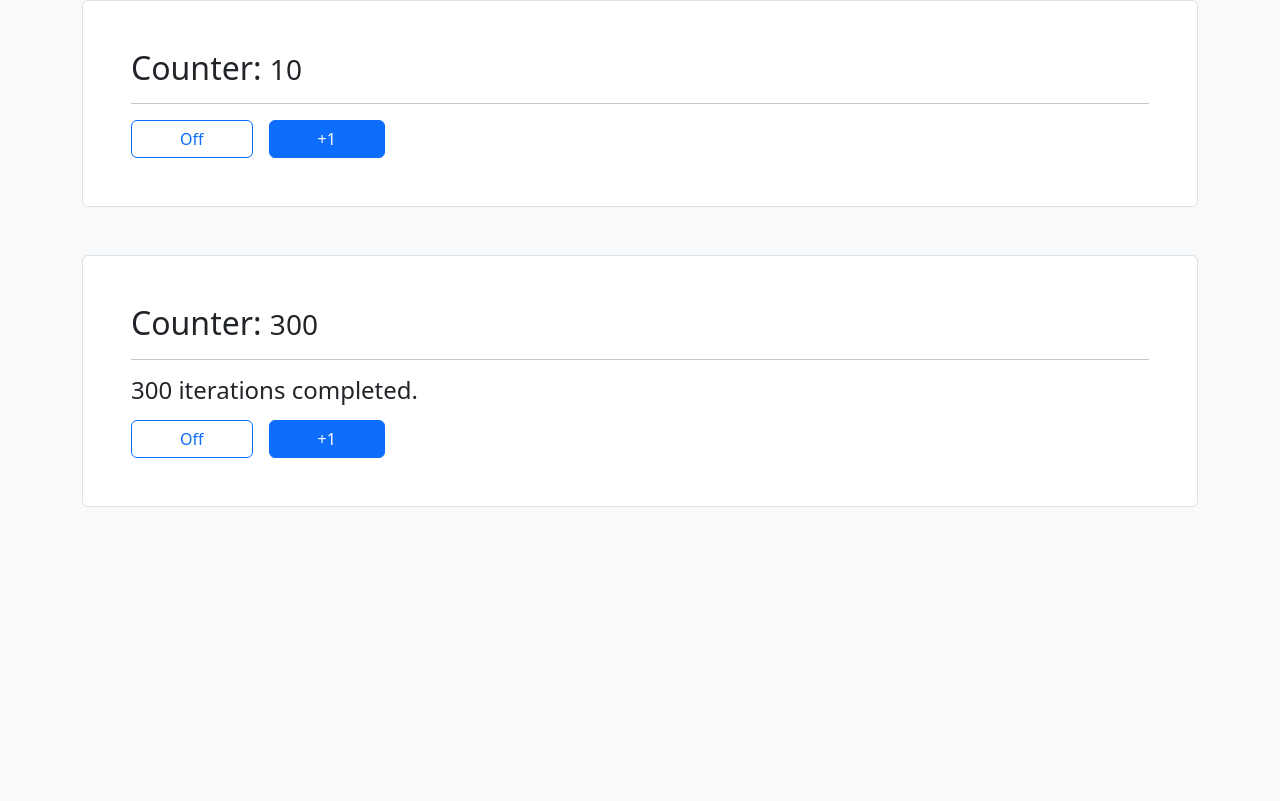
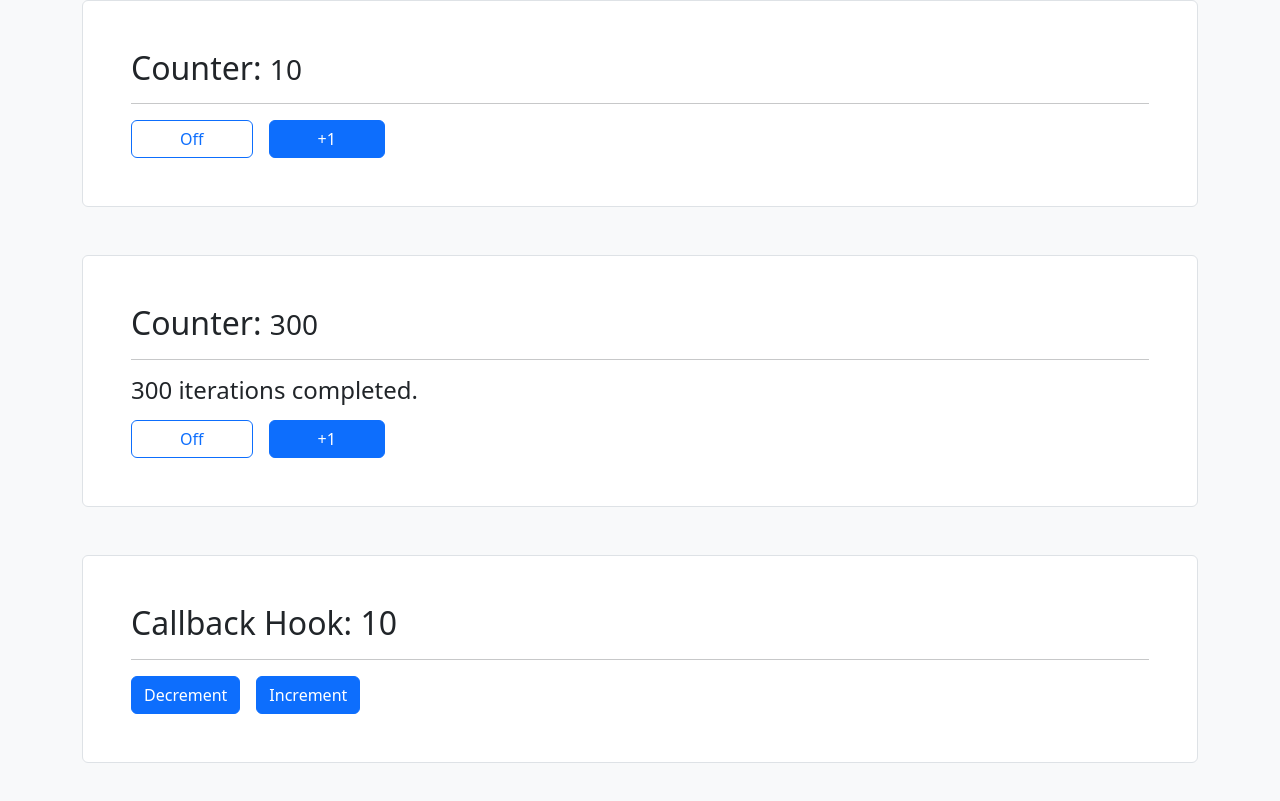
Before and after one commit to jpin730/react-hooks-app, a React (Vite) app: page / in a window 1280 px wide. Shown: the part 2663-3464 px from the top of the page. Before the commit the page ends 3218 px from the top, so only its background shows below. Built offline with nearby package versions, Linux system fonts and the light colour scheme; no server answers.

Commit message:
feat: :sparkles: add callback hook

```diff
--- a/src/main.jsx
+++ b/src/main.jsx
@@ -7,7 +7,7 @@ import { SimpleForm, FormWithCustomHook } from "./useEffect";
 import { MultipleCustomHooks } from "./multipleHooks/MultipleCustomHooks";
 import { FocusScreen } from "./useRef/FocusScreen";
 import { Layout } from "./useLayoutEffect/Layout";
-import { MemoHook, Memorize } from "./memos";
+import { CallbackHook, MemoHook, Memorize } from "./memos";
 
 ReactDOM.createRoot(document.getElementById("root")).render(
   <React.StrictMode>
@@ -49,6 +49,10 @@ ReactDOM.createRoot(document.getElementById("root")).render(
       <div className="bg-white border rounded p-5 my-5">
         <MemoHook />
       </div>
+
+      <div className="bg-white border rounded p-5 my-5">
+        <CallbackHook />
+      </div>
     </div>
   </React.StrictMode>
 );
--- /dev/null
+++ b/src/memos/CallbackHook.jsx
@@ -0,0 +1,20 @@
+import { useCallback, useState } from "react";
+
+import { IncrementButton } from "./IncrementButton";
+
+export const CallbackHook = () => {
+  const [counter, setCounter] = useState(10);
+
+  const memorizedFn = useCallback((value = 1) => {
+    setCounter((counter) => counter + value);
+  }, []);
+
+  return (
+    <>
+      <h2>Callback Hook: {counter}</h2>
+      <hr />
+
+      <IncrementButton increment={memorizedFn} />
+    </>
+  );
+};
--- /dev/null
+++ b/src/memos/IncrementButton.jsx
@@ -0,0 +1,17 @@
+import { memo } from "react";
+
+export const IncrementButton = memo(({ increment }) => {
+  console.log("Rendering Increment Button...");
+
+  return (
+    <>
+      <button className="btn btn-primary me-3" onClick={() => increment(-1)}>
+        Decrement
+      </button>
+
+      <button className="btn btn-primary" onClick={() => increment()}>
+        Increment
+      </button>
+    </>
+  );
+});
--- a/src/memos/index.js
+++ b/src/memos/index.js
@@ -1,3 +1,5 @@
+export * from "./CallbackHook";
+export * from "./IncrementButton";
 export * from "./MemoHook";
 export * from "./Memorize";
 export * from "./Small";
```
